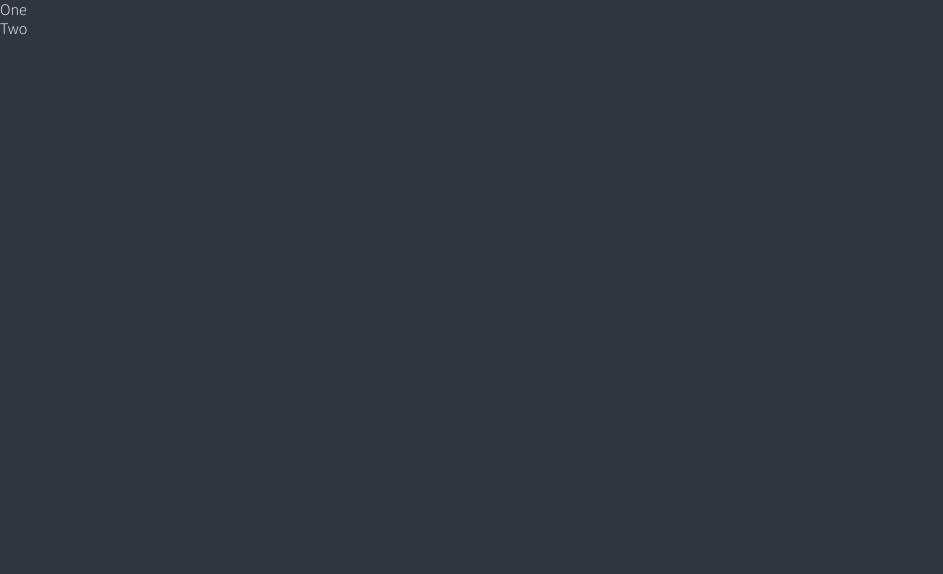
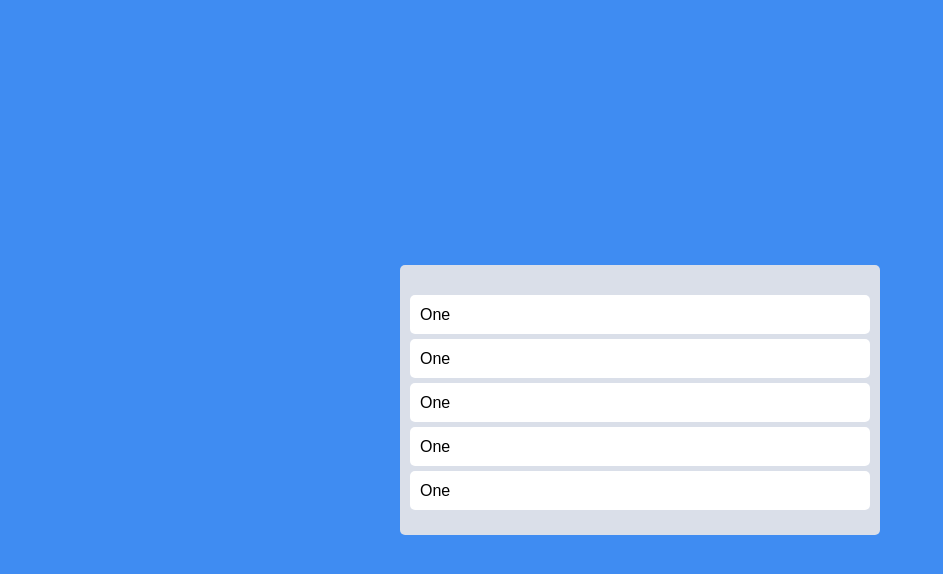
Before and after one commit to pildrums/Trello-clone, a React (Create React App) app: page / in a window 1280 px wide. Shown: the top 574 px of the page, without its empty margins (0-943 px from the left). Built offline with nearby package versions, Linux system fonts and the light colour scheme.

Commit message:
Practicereact-beautiful-dnd

```diff
--- a/src/App.tsx
+++ b/src/App.tsx
@@ -1,21 +1,69 @@
 import { DragDropContext, Draggable, Droppable } from "react-beautiful-dnd";
+import styled from "styled-components";
+
+const todos = ["a", "b", "c", "d", "e"];
 
 function App() {
   const onDragEnd = () => {};
   return (
     <DragDropContext onDragEnd={onDragEnd}>
-      <div>
-        <Droppable droppableId="one">{() => <ul>
-          <Draggable draggableId="first" index={0}>
-            {() => <li>One</li>}
-          </Draggable>
-          <Draggable draggableId="second" index={1}>
-            {() => <li>Two</li>}
-          </Draggable>
-          </ul>}</Droppable>
-      </div>
+      <Wrapper>
+        <Boards>
+          <Droppable droppableId="one">
+            {(magic) => (
+              <Board ref={magic.innerRef} {...magic.droppableProps}>
+                {todos.map((todo, index) => (
+                  <Draggable draggableId={todo} index={index}>
+                    {(magic) => (
+                      <Card
+                        ref={magic.innerRef}
+                        {...magic.dragHandleProps}
+                        {...magic.draggableProps}
+                      >
+                        One
+                      </Card>
+                    )}
+                  </Draggable>
+                ))}
+                {magic.placeholder}
+              </Board>
+            )}
+          </Droppable>
+        </Boards>
+      </Wrapper>
     </DragDropContext>
   );
 }
 
+const Wrapper = styled.div`
+  width: 100%;
+  height: 100vh;
+  margin: 0 auto;
+  display: flex;
+  justify-content: center;
+  align-items: center;
+  max-width: 480px;
+`;
+
+const Boards = styled.div`
+  width: 100%;
+  display: grid;
+  grid-template-columns: repeat(1, 1fr);
+`;
+
+const Board = styled.div`
+  padding: 20px 10px;
+  padding-top: 30px;
+  background: ${(props) => props.theme.boardColor};
+  border-radius: 5px;
+  min-height: 200px;
+`;
+
+const Card = styled.div`
+  padding: 10px 10px;
+  border-radius: 5px;
+  background: ${(props) => props.theme.cardColor};
+  margin-bottom: 5px;
+`;
+
 export default App;
--- a/src/index.tsx
+++ b/src/index.tsx
@@ -1,10 +1,9 @@
-import React from "react";
 import ReactDOM from "react-dom/client";
 import App from "./App";
 
 import { createGlobalStyle, ThemeProvider } from "styled-components";
 import { RecoilRoot } from "recoil";
-import { darkTheme } from "./theme";
+import { theme } from "./theme";
 
 const GlobalStyle = createGlobalStyle`
   @import url('https://fonts.googleapis.com/css2?family=Source+Sans+Pro:wght@300;400&display=swap');
@@ -62,7 +61,7 @@
     font-weight: 300;
     font-family: 'Source Sans Pro', sans-serif;
     background-color:${(props) => props.theme.bgColor};
-    color:${(props) => props.theme.textColor};
+    color: #000;
     line-height: 1.2;
   }
   a {
@@ -75,12 +74,10 @@
   document.getElementById("root") as HTMLElement
 );
 root.render(
-  <React.StrictMode>
-    <RecoilRoot>
-      <ThemeProvider theme={darkTheme}>
-        <GlobalStyle />
-        <App />
-      </ThemeProvider>
-    </RecoilRoot>
-  </React.StrictMode>
+  <RecoilRoot>
+    <ThemeProvider theme={theme}>
+      <GlobalStyle />
+      <App />
+    </ThemeProvider>
+  </RecoilRoot>
 );
--- a/src/styled.d.ts
+++ b/src/styled.d.ts
@@ -2,9 +2,8 @@
 
 declare module "styled-components" {
   export interface DefaultTheme {
-    textColor: string;
     bgColor: string;
-    accentColor: string;
-    cardBgColor: string;
+    boardColor: string;
+    cardColor: string;
   }
 }
--- a/src/theme.ts
+++ b/src/theme.ts
@@ -1,8 +1,7 @@
 import { DefaultTheme } from "styled-components";
 
-export const darkTheme: DefaultTheme = {
-  bgColor: "#2f3640",
-  textColor: "white",
-  accentColor: "#9c88ff",
-  cardBgColor: "transparent",
+export const theme: DefaultTheme = {
+  bgColor: "#3f8cf2",
+  boardColor: "#dadfe9",
+  cardColor: '#fff',
 };
```
Also changed, not shown: src/atoms.tsx (+0 -25 lines).
